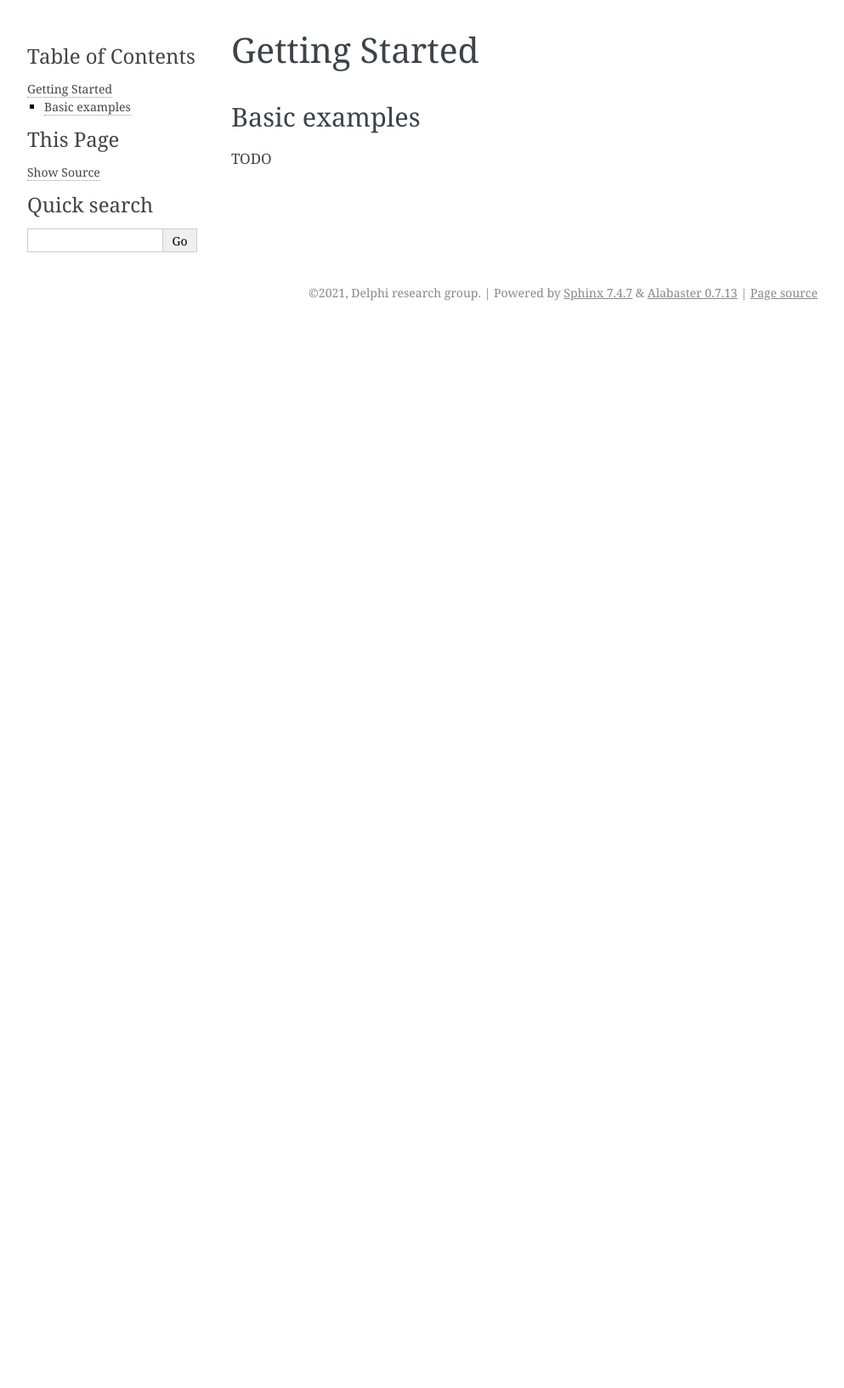
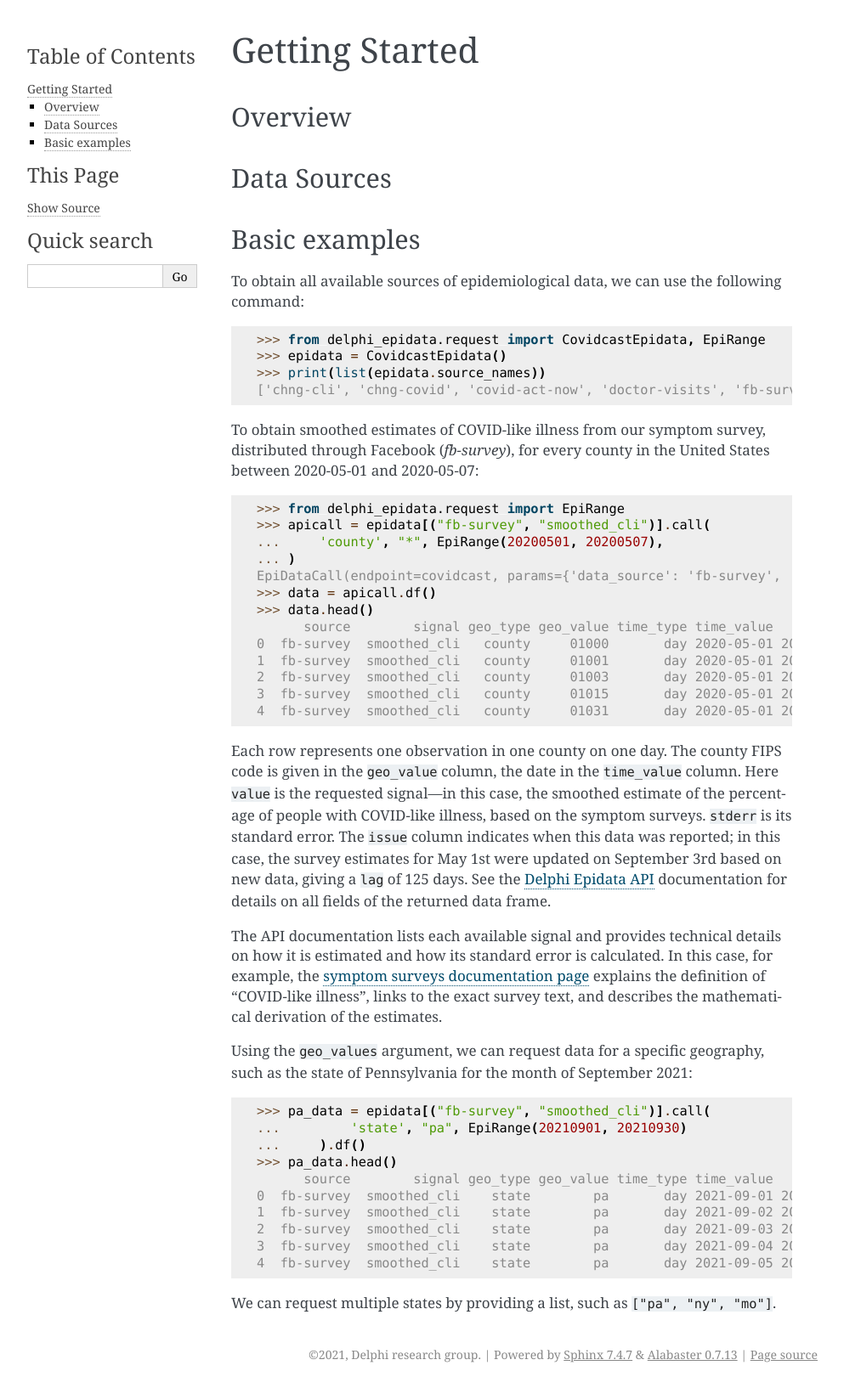
Before and after one commit to lee14257/delphi-epidata-py, a Sphinx documentation site: the page built from docs/getting_started.rst, in a window 1280 px wide. Shown: the whole page at 85% size, without its empty margins (148-1141 px from the left). Built offline with Sphinx 7.4.7, drawn with Linux system fonts in a browser that asks for light colours; before the commit the page ends 900 px from its top, so only the background shows below that.

Commit message:
Update docs: add basic examples

```diff
--- a/docs/conf.py
+++ b/docs/conf.py
@@ -13,6 +13,7 @@
 import os
 import sys
 sys.path.insert(0, os.path.abspath('..'))
+sys.path.insert(0, os.path.abspath('../delphi_epidata'))
 
 # -- Project information -----------------------------------------------------
 
--- a/docs/getting_started.rst
+++ b/docs/getting_started.rst
@@ -3,7 +3,73 @@
 Getting Started
 ===============
 
+Overview
+--------------
+
+Data Sources
+--------------
+
+
+
 Basic examples
 --------------
 
-TODO
+To obtain all available sources of epidemiological data, we can use the following command:
+
+>>> from delphi_epidata.request import CovidcastEpidata, EpiRange
+>>> epidata = CovidcastEpidata()
+>>> print(list(epidata.source_names))
+['chng-cli', 'chng-covid', 'covid-act-now', 'doctor-visits', 'fb-survey', 'google-symptoms', 'hhs', 'hospital-admissions', 'indicator-combination-cases-deaths', 'jhu-csse', 'quidel-covid-ag', 'safegraph-weekly', 'usa-facts', 'ght', 'google-survey', 'indicator-combination-nmf', 'quidel-flu', 'safegraph-daily', 'nchs-mortality']
+
+
+To obtain smoothed estimates of COVID-like illness from our symptom survey,
+distributed through Facebook (`fb-survey`), for every county in the United States between
+2020-05-01 and 2020-05-07:
+
+>>> from delphi_epidata.request import EpiRange
+>>> apicall = epidata[("fb-survey", "smoothed_cli")].call(
+...     'county', "*", EpiRange(20200501, 20200507),
+... )
+EpiDataCall(endpoint=covidcast, params={'data_source': 'fb-survey', 'signals': 'smoothed_cli', 'time_type': 'day', 'time_values': '20200501-20200507', 'geo_type': 'county', 'geo_values': '*'})
+>>> data = apicall.df()
+>>> data.head()
+      source        signal geo_type geo_value time_type time_value      issue  lag     value    stderr  sample_size  direction  missing_value   missing_stderr  missing_sample_size
+0  fb-survey  smoothed_cli   county     01000       day 2020-05-01 2020-09-03  125  0.825410  0.136003         1722        NaN              0                0                    0
+1  fb-survey  smoothed_cli   county     01001       day 2020-05-01 2020-09-03  125  1.299425  0.967136          115        NaN              0                0                    0
+2  fb-survey  smoothed_cli   county     01003       day 2020-05-01 2020-09-03  125  0.696597  0.324753          584        NaN              0                0                    0
+3  fb-survey  smoothed_cli   county     01015       day 2020-05-01 2020-09-03  125  0.428271  0.548566          122        NaN              0                0                    0
+4  fb-survey  smoothed_cli   county     01031       day 2020-05-01 2020-09-03  125  0.025579  0.360827          114        NaN              0                0                    0
+
+
+Each row represents one observation in one county on one day. The county FIPS
+code is given in the ``geo_value`` column, the date in the ``time_value``
+column. Here ``value`` is the requested signal---in this case, the smoothed
+estimate of the percentage of people with COVID-like illness, based on the
+symptom surveys. ``stderr`` is its standard error. The ``issue`` column
+indicates when this data was reported; in this case, the survey estimates for
+May 1st were updated on September 3rd based on new data, giving a ``lag`` of 125 days.
+See the `Delphi Epidata API <https://cmu-delphi.github.io/delphi-epidata/api/README.html#epidata-api-other-diseases>`_ documentation for details on all fields of the returned data frame.
+
+The API documentation lists each available signal and provides technical details
+on how it is estimated and how its standard error is calculated. In this case,
+for example, the `symptom surveys documentation page
+<https://cmu-delphi.github.io/delphi-epidata/api/covidcast-signals/fb-survey.html>`_
+explains the definition of "COVID-like illness", links to the exact survey text,
+and describes the mathematical derivation of the estimates.
+
+Using the ``geo_values`` argument, we can request data for a specific geography,
+such as the state of Pennsylvania for the month of September 2021:
+
+>>> pa_data = epidata[("fb-survey", "smoothed_cli")].call(
+...         'state', "pa", EpiRange(20210901, 20210930)
+...     ).df()
+>>> pa_data.head()
+      source        signal geo_type geo_value time_type time_value      issue  lag     value    stderr  sample_size  direction  missing_value  missing_stderr  missing_sample_size
+0  fb-survey  smoothed_cli    state        pa       day 2021-09-01 2021-09-06    5  0.928210  0.088187         9390        NaN              0               0                    0
+1  fb-survey  smoothed_cli    state        pa       day 2021-09-02 2021-09-07    5  0.894603  0.087308         9275        NaN              0               0                    0
+2  fb-survey  smoothed_cli    state        pa       day 2021-09-03 2021-09-08    5  0.922847  0.088324         9179        NaN              0               0                    0
+3  fb-survey  smoothed_cli    state        pa       day 2021-09-04 2021-09-09    5  0.984799  0.092566         9069        NaN              0               0                    0
+4  fb-survey  smoothed_cli    state        pa       day 2021-09-05 2021-09-10    5  1.010306  0.093357         9016        NaN              0               0                    0
+
+We can request multiple states by providing a list, such as ``["pa", "ny",
+"mo"]``.
```
Also changed, not shown: docs/index.rst (line endings or trailing spaces).
